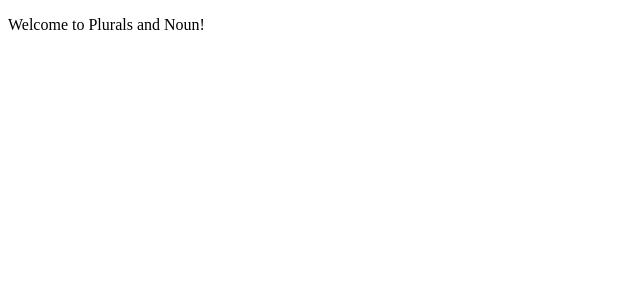
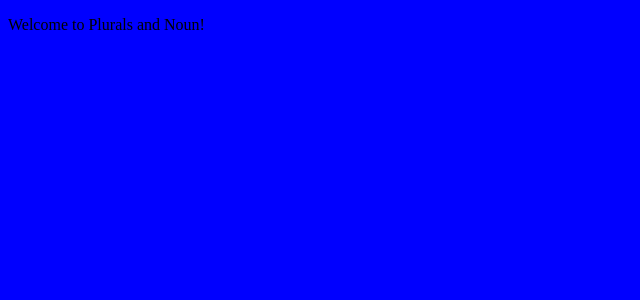
Before and after one commit to lisasy/plurals_and_noun_jekyll, a Jekyll site: the page built from index.md, in a window 1280 px wide. Shown: the top 300 px of the page, without its empty margins (0-640 px from the left). Built offline with Jekyll 4.4.1, drawn with Linux system fonts in a browser that asks for light colours.

Commit message:
Make stylesheets work

```diff
--- a/_layouts/default.html
+++ b/_layouts/default.html
@@ -6,7 +6,7 @@
   <meta name="viewport" content="width=device-width, initial-scale=1.0, user-scalable=0">
   <meta name="format-detection" content="telephone=no">
   <meta http-equiv="X-UA-Compatible" content="IE=edge" />
-  <link rel="stylesheet" type="text/css" href="assets/stylesheet.css" />
+  <link rel="stylesheet" type="text/css" href="styles/stylesheet.css" />
 </head>
 
 <body>
--- a/styles/stylesheet.scss
+++ b/styles/stylesheet.scss
@@ -1,3 +1,6 @@
+---
+---
+
 body {
   background: blue
 }
```
